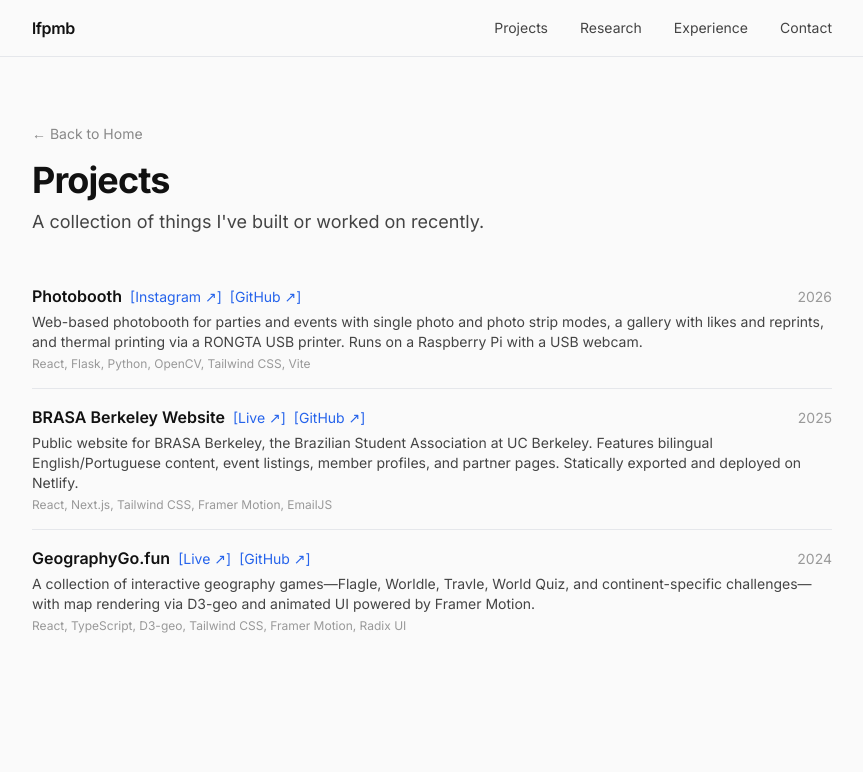
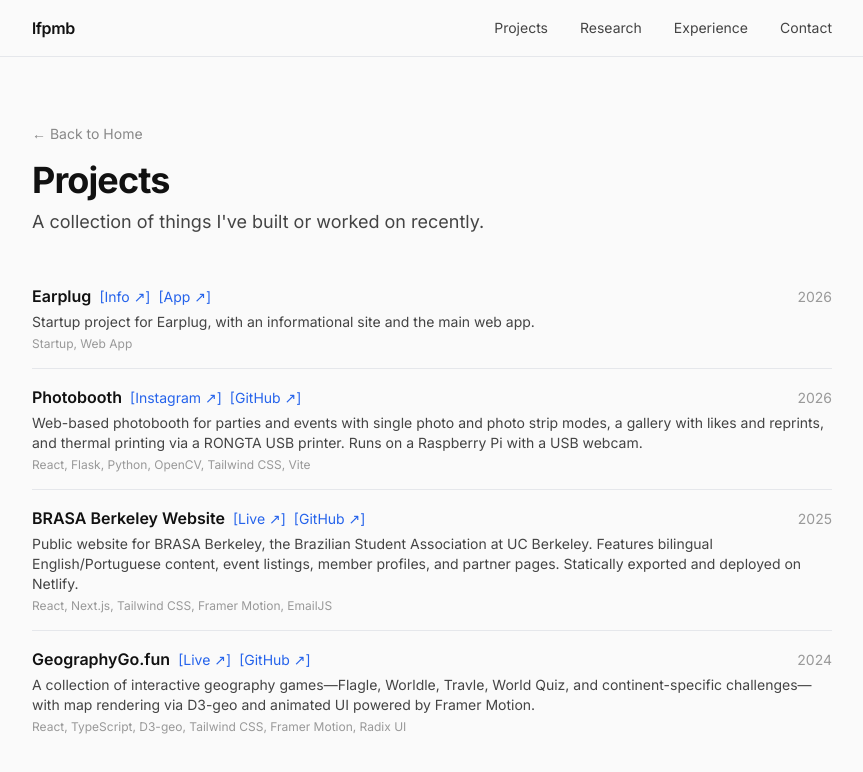
Before and after one commit to LuizFelipeBarbosa/portfolio-website, a Next.js app: page /projects in a window 1280 px wide. Shown: the top 772 px of the page, without its empty margins (208-1071 px from the left). Built offline with nearby package versions, Linux system fonts and the light colour scheme.

Commit message:
Add Earplug project to portfolio

```diff
--- a/data/projects.js
+++ b/data/projects.js
@@ -1,4 +1,15 @@
 export const projects = [
+  {
+    title: "Earplug",
+    year: "2026",
+    description:
+      "Startup project for Earplug, with an informational site and the main web app.",
+    tags: "Startup, Web App",
+    links: [
+      { label: "Info", href: "https://earplug.app/" },
+      { label: "App", href: "https://earplug.dev/home" },
+    ],
+  },
   {
     title: "Photobooth",
     year: "2026",
```
